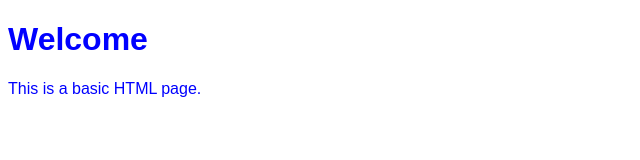
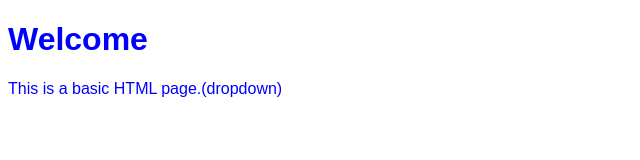
Before and after one commit to adityacoder2005/LocalRepo, a plain HTML site: page index.html in a window 1280 px wide. Shown: the whole page, without its empty margins (0-640 px from the left). Drawn offline with Linux system fonts and the light colour scheme.

Commit message:
change in main branch file=index.html

```diff
--- a/index.html
+++ b/index.html
@@ -10,7 +10,7 @@
 
 <body>
     <h1>Welcome</h1>
-    <p>This is a basic HTML page.</p>
+    <p>This is a basic HTML page.(dropdown)</p>
 </body>
 
 </html>
```
